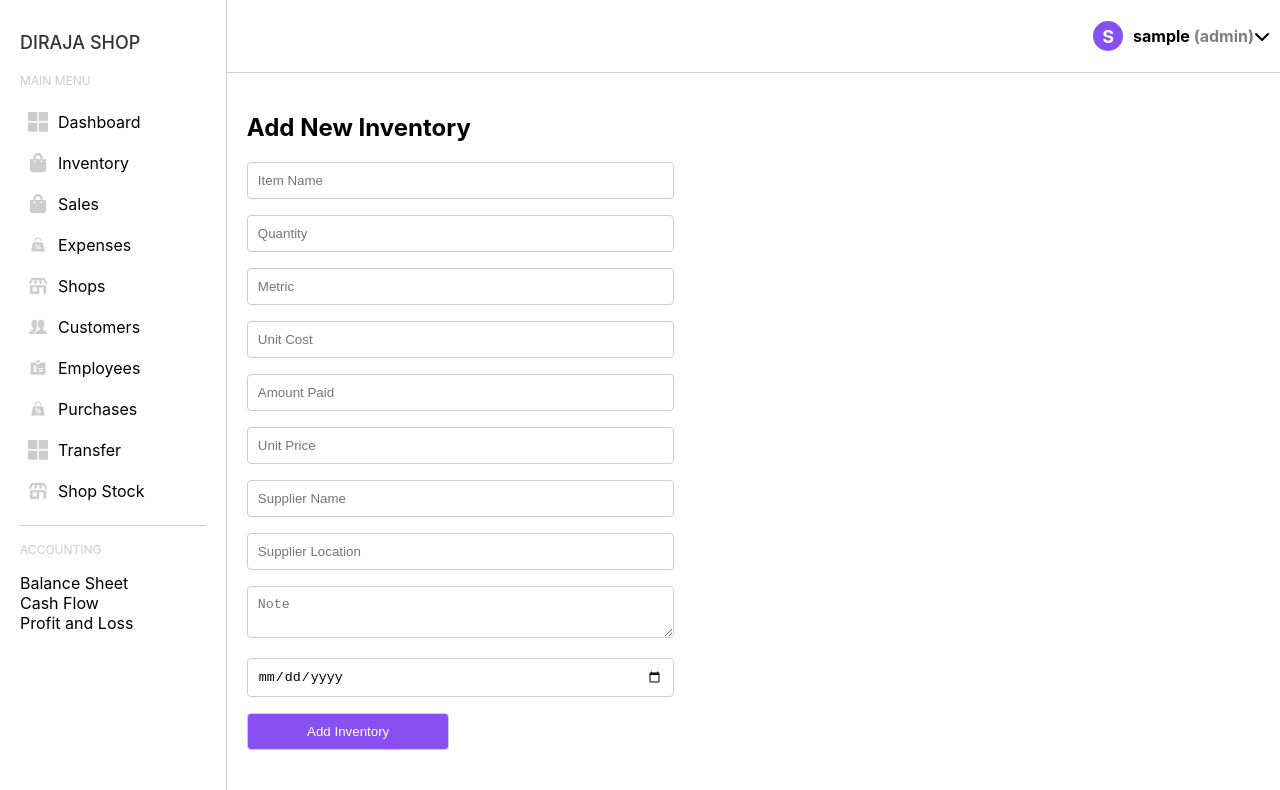
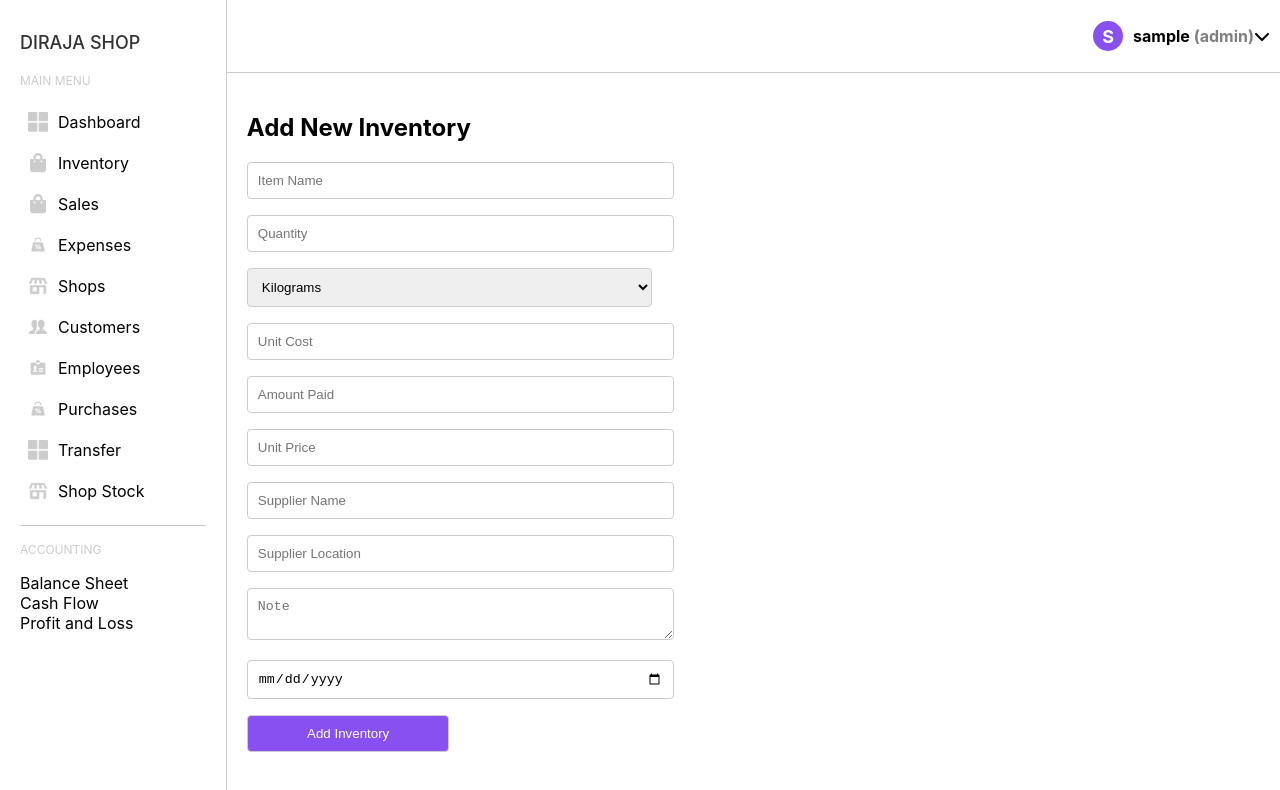
Before and after one commit to Erickkirui/DIRAJA, a React (Create React App) app in the folder dirajafront/: page /newinventory in a window 1280 px wide. Shown: the top 790 px of the page. Built offline with nearby package versions, Linux system fonts and the light colour scheme; sample sign-in values are in the browser's storage.

Commit message:
Metric dropdown

```diff
--- a/dirajafront/src/Components/AddInventory.js
+++ b/dirajafront/src/Components/AddInventory.js
@@ -5,7 +5,7 @@ const AddInventory = () => {
   const [formData, setFormData] = useState({
     itemname: '',
     quantity: '',
-    metric: '',
+    metric: 'kg', // Default to "litres"
     unitCost: '',
     amountPaid: '',
     unitPrice: '',
@@ -34,7 +34,6 @@ const AddInventory = () => {
 
     try {
       const response = await axios.post('/diraja/newinventory', numericFormData, {
-
         headers: {
           Authorization: `Bearer ${localStorage.getItem('access_token')}`
         }
@@ -45,7 +44,7 @@ const AddInventory = () => {
       setFormData({
         itemname: '',
         quantity: '',
-        metric: '',
+        metric: 'kg', // Reset to default value
         unitCost: '',
         amountPaid: '',
         unitPrice: '',
@@ -88,15 +87,16 @@ const AddInventory = () => {
           />
         </div>
         <div>
-          <input
-            type="text"
+          <select
             name="metric"
             value={formData.metric}
             onChange={handleChange}
-            placeholder="Metric"
             className="input"
             required
-          />
+          >
+            <option value="kg">Kilograms</option>
+            <option value="litres">Litres</option>
+          </select>
         </div>
         <div>
           <input
```
